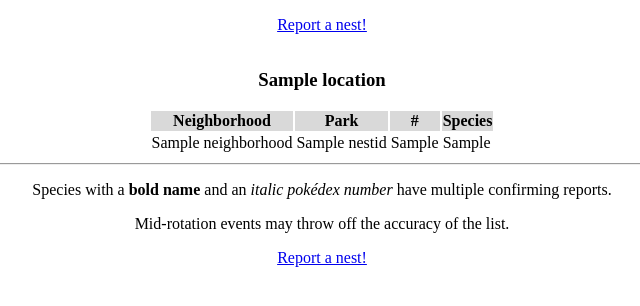
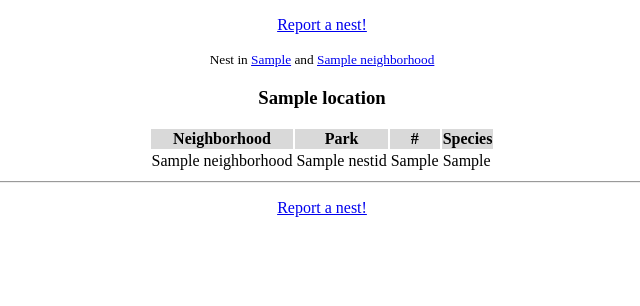
Before and after one commit to duck57/poke-db, a Django app: template pokedb/nestlist/templates/nestlist/nest.html in a window 1280 px wide. Shown: the top 306 px of the page, without its empty margins (318-958 px from the left). Run offline with Django 3.2, Linux system fonts and the light colour scheme; the template is opened without the code that fills it: most values are stand-ins (such as "Sample title", 1, 10 or a date in 2020).

Commit message:
add nest history detail view
TODO: link things up, display raw report detail view on mouseover

```diff
--- a/pokedb/nestlist/models.py
+++ b/pokedb/nestlist/models.py
@@ -159,7 +159,8 @@ class NstLocation(models.Model):
 
     def web_url(self):
         return reverse(
-            "nestlist:nest_history", kwargs={"city_id": self.ct(), "nest_id": self.pk}
+            "nestlist:nest_history",
+            kwargs={"city_id": self.ct().pk, "nest_id": self.pk},
         )
 
 
--- a/pokedb/nestlist/templates/nestlist/city.html
+++ b/pokedb/nestlist/templates/nestlist/city.html
@@ -6,7 +6,9 @@
     <meta property="og:type" content="list">
     <meta property="og:locale" content="en_US">
     <meta property="og:title" content="{{ location }} nests as of {{ rotation.date_priority_display }}">
-    <meta property="og:url" content="{% url 'nestlist:city_historic_date' location.id rotation.pk %}">
+	{% block self-url %}
+    	<meta property="og:url" content="{% url 'nestlist:city_historic_date' location.id rotation.pk %}">
+	{% endblock %}
     {% load static %}
     <link rel="stylesheet" type="text/css" href="{% static 'nestlist/css/style.css' %}">
     <!-- TODO: update icon later -->
@@ -16,11 +18,12 @@
 	{% if history %}
 	tr.confirmed { background-color: #d9e8d9; }
 	tr.unconfirmed { background-color: #e8d9d9; }
+	td.nest-name,th.nest-name { display: none; }
 	{% else %}
 	td.rotation,th.rotation {
 		display: none;
 	}{% endif %}
-	{% if neighbor_view %}
+	{% if neighbor_view or history %}
 	td.neighborhood,th.neighborhood {
 		display: none;
 	}{% endif %}
@@ -30,8 +33,10 @@
     <title>
 		{% if location.short_name %}
 			{{ location.short_name }}
+		{% elif location.name %}
+			{{ location.name }}
 		{% else %}
-			{{ location.name }}
+			{{ location.get_name }}
 		{% endif %}
 		Nests!
 	</title>
@@ -40,7 +45,7 @@
 <center>
 	<header>
 		{% block top-nav %}
-			<p><a href="{% url 'nestlist:report_nest' location.id %}">Report a nest!</a></p>
+			<p><a href="{% url 'nestlist:report_nest' location.pk %}">Report a nest!</a></p>
 		{% endblock %}
 	</header>
 <table id="nestList">
@@ -55,7 +60,7 @@
 	{% for nest in current_nest_list %}
 		<tr id="{{ nest.id }}" itemscope itemtype="https://schema.org/Place"
 		class="nest {% if nest.confirmation %}confirmed{% else %}unconfirmed{% endif %}" >
-			<td class="rotation">{{ nest.rotation }}</td>
+			<td class="rotation">{{ nest.rotation_num }}</td>
 			<td class="neighborhood" itemprop="containedInPlace"
 			id="{{ nest.nestid.neighborhood.pk }}"
 			ondblclick="alert('{{ nest.nestid.neighborhood.pk }}')">
@@ -86,7 +91,7 @@
 			Species with a <span class="species">bold name</span> and an <span class="number">italic pokédex number</span> have multiple confirming reports.
 		</p>
 		<p>Mid-rotation events may throw off the accuracy of the list.</p>
-		<a href="{% url 'nestlist:report_nest' location.id %}">Report a nest!</a>
+		<a href="{% url 'nestlist:report_nest' location.pk %}">Report a nest!</a>
 		{% endblock %}
 	</footer>
 </center>
--- a/pokedb/nestlist/templates/nestlist/nest.html
+++ b/pokedb/nestlist/templates/nestlist/nest.html
@@ -1,5 +1,22 @@
-{% extends "city.html" %}
+{% extends "nestlist/city.html" %}
+
+{% block self-url %}
+<meta property="og:url" content="{% url 'nestlist:nest_history' location.ct.pk location.pk %}">
+{% endblock %}
+
+{% block top-nav %}
+<p><a href="{% url 'nestlist:report_nest' location.ct.pk %}">Report a nest!</a></p>
+<small>Nest in
+    <a href="{% url 'nestlist:city' location.ct.pk %}">{{ location.ct }}</a>
+    and
+    <a href="{% url 'nestlist:neighborhood' location.ct.pk location.neighborhood.pk %}">{{ location.neighborhood }}</a>
+</small>
+{% endblock %}
 
 {% block information %}
-<h3>{{ location.name }}</h3>
+<h3>{{ location.official_name }}</h3>
 {% endblock %}
+
+{% block bottom-notes %}
+<p><a href="{% url 'nestlist:report_nest' location.ct.pk %}">Report a nest!</a></p>
+{% endblock %}
--- a/pokedb/nestlist/urls.py
+++ b/pokedb/nestlist/urls.py
@@ -11,9 +11,6 @@ urlpatterns = [
         name="nest_history",
     ),
     path("<int:city_id>/nests/", views.ParkViewSet.as_view(), name="city_park_list"),
-    # path("<int:city_id>/nests/empties/"),
-    # path("<int:city_id>/nests/confirmed/"),
-    # path("<int:city_id>/nests/unconfirmed/"),
     # path("<int:city_id>/nests/<int:nest_id>/", views."),
     path(
         "<int:city_id>/neighborhood/",
```
Also changed, not shown: pokedb/nestlist/views.py (+48 -4 lines).
